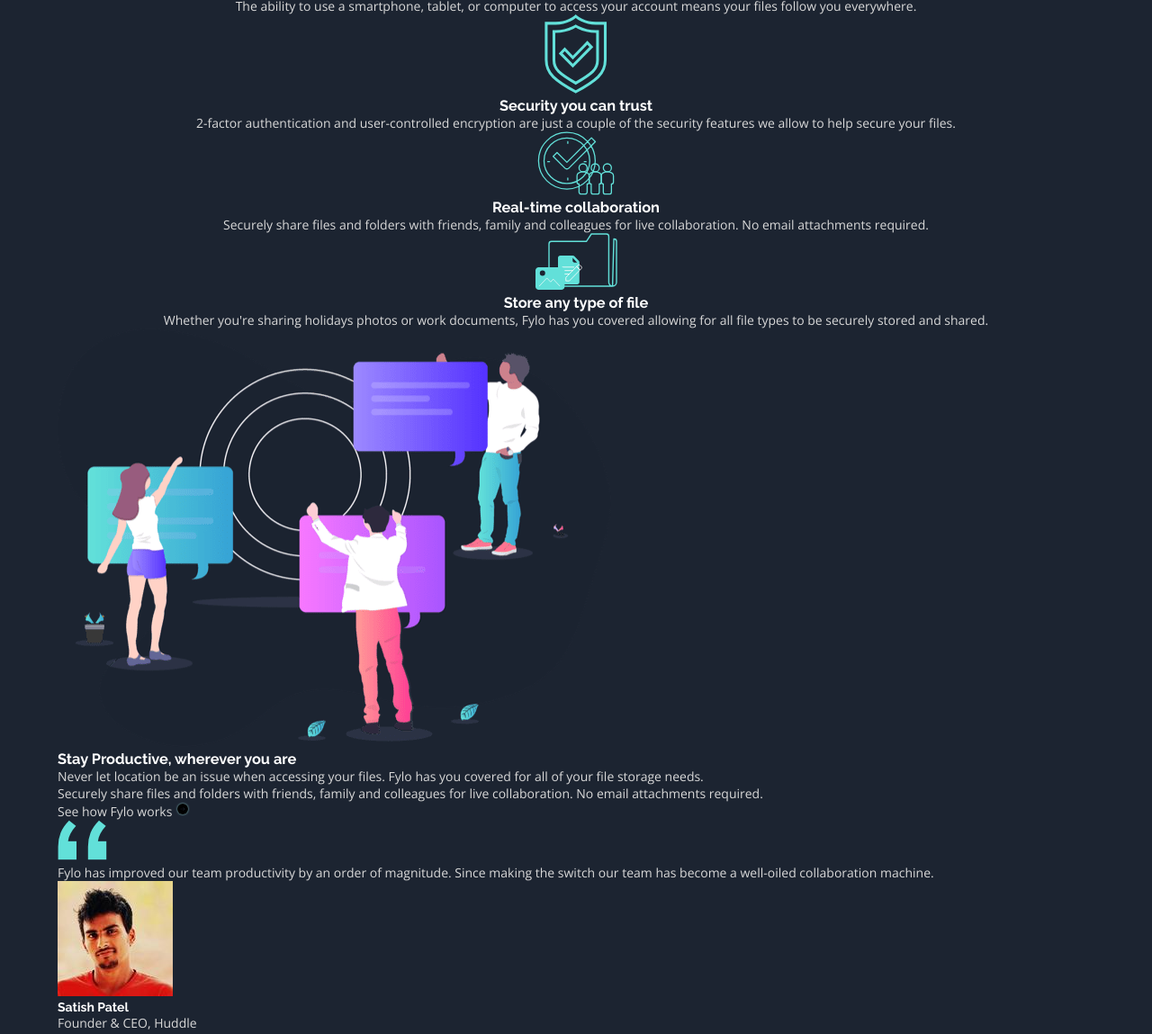
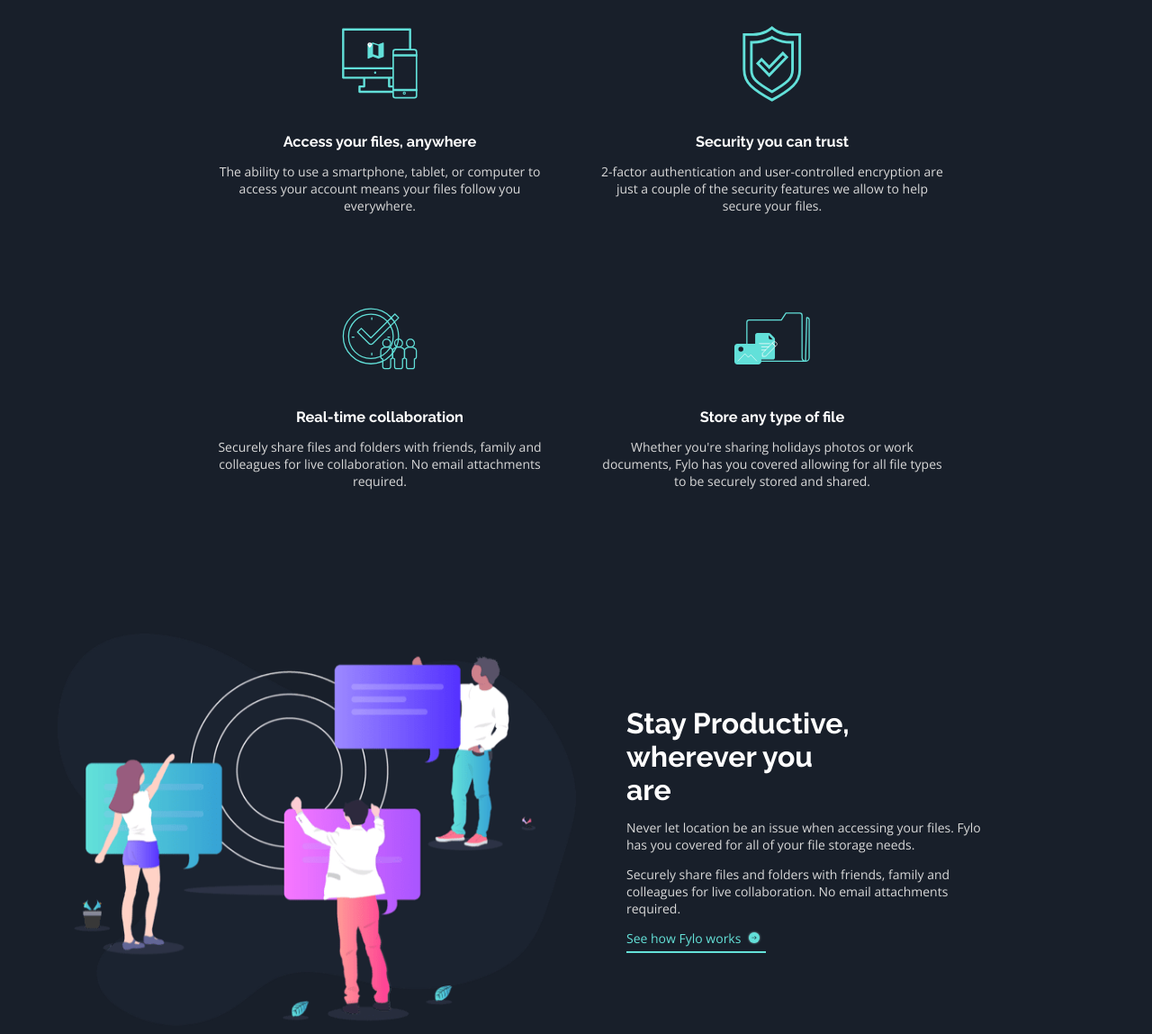
Before and after one commit to Muhammadkadhim/Fylo, a plain HTML site: page index.html in a window 1280 px wide. Shown: the part 848-1997 px from the top of the page at 90% size. Drawn offline with nearby package versions, Linux system fonts and the light colour scheme.

Commit message:
Styled features section

```diff
--- a/style.css
+++ b/style.css
@@ -201,6 +201,85 @@ nav ul {
     line-height: 1.5em;
 }
 
+/* features section */
+.features-section {
+    padding-block: 8em 10em;
+    background-color: var(--clr-primary-300);
+}
+
+.features-section .container {
+    display: grid;
+    grid-template-columns: 1fr;
+    align-items: center;
+    justify-content: center;
+    gap: 4em;
+}
+
+.features-section .feature {
+    display: flex;
+    flex-direction: column;
+    align-items: center;
+    justify-content: center;
+    gap: 1em;
+    height: 250px;
+}
+
+.features-section .feature img {
+    width: 6em;
+    height: 6em;
+    object-fit: contain;
+    margin-bottom: 1.5em;
+}
+
+/* description section */
+.description-section {
+    background-color: var(--clr-primary-300);
+    padding-bottom: 12em;
+}
+
+.description-section .container {
+    display: flex;
+    flex-direction: column;
+    gap: 4em;
+}
+
+.description-section img {
+    width: 100%;
+}
+
+.description-section .content {
+    display: flex;
+    flex-direction: column;
+    gap: 1em;
+}
+
+.description-section .content a {
+    color: var(--clr-accent-cyan);
+    display: flex;
+    align-items: center;
+    gap: 0.5em;
+    width: fit-content;
+    border-bottom: 2px solid var(--clr-accent-cyan);
+    padding-bottom: 5px;
+}
+
+.description-section .content a:hover,
+.description-section .content a:focus {
+    color: var(--clr-neutral-200);
+    border-color: var(--clr-neutral-100);
+}
+
+.description-section .content a svg {
+    width: 1.5em;
+}
+.description-section .content a svg .icon {
+    fill: #62e0d9;
+}
+.description-section .content a:hover svg .icon,
+.description-section .content a:focus svg .icon {
+    fill: var(--clr-neutral-100);
+}
+
 /* -----media queries----- */
 
 /* navbar media queries */
@@ -245,3 +324,49 @@ nav ul {
         background-position: 50% 120%;
     }
 }
+
+/* features section media queries */
+@media screen and (min-width: 720px) {
+    .features-section .container {
+        grid-template-columns: 1fr 1fr;
+    }
+}
+
+@media screen and (min-width: 1200px) {
+    .features-section .container {
+        grid-template-columns: 380px 380px;
+    }
+}
+
+/* description section media queries */
+@media screen and (min-width: 820px) {
+    .description-section img {
+        width: 80%;
+        margin-inline: auto;
+    }
+    .description-section .content {
+        width: 90%;
+    }
+    .description-section .content h3 {
+        font-size: 1.5rem;
+    }
+}
+
+@media screen and (min-width: 1200px) {
+    .description-section .container {
+        flex-direction: row;
+        align-items: center;
+    }
+    .description-section img {
+        width: 50%;
+    }
+
+    .description-section .content h3 {
+        font-size: 2rem;
+        width: 50%;
+    }
+
+    .description-section .content p {
+        width: 80%;
+    }
+}
```
